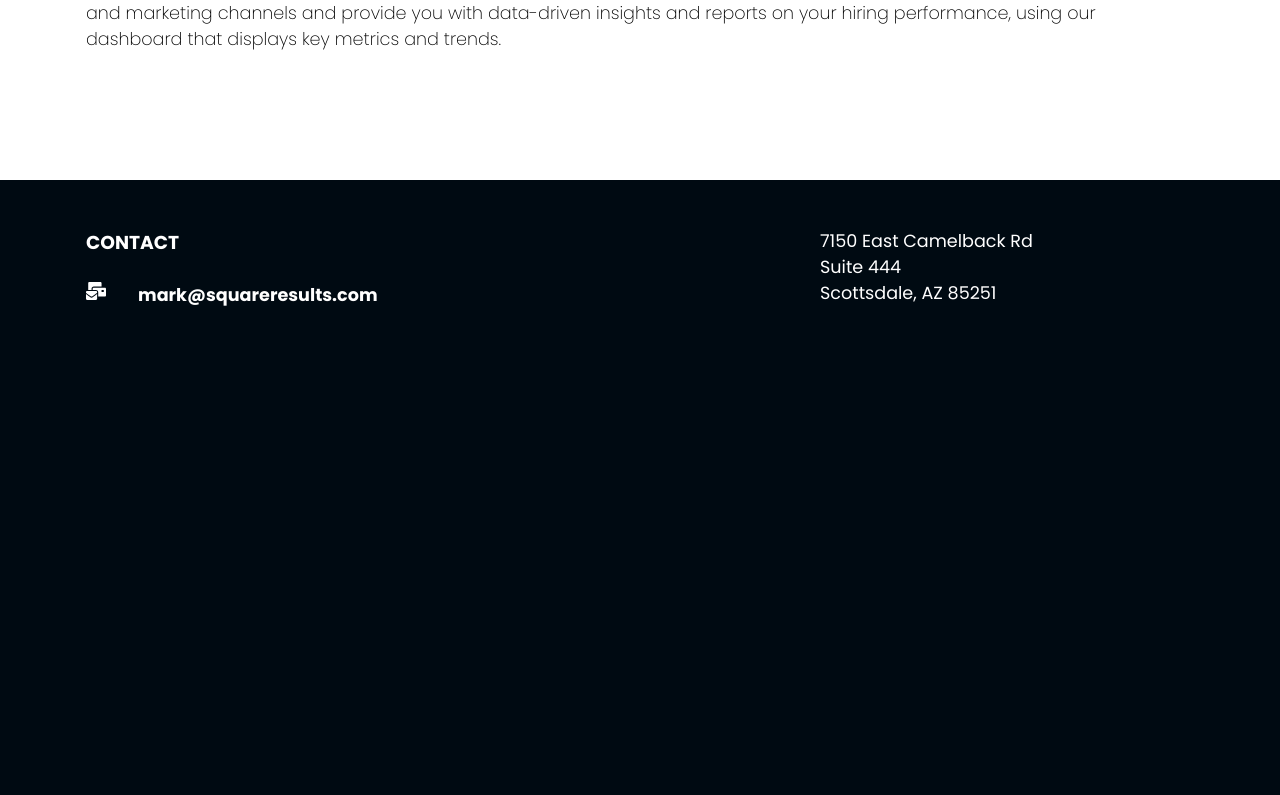
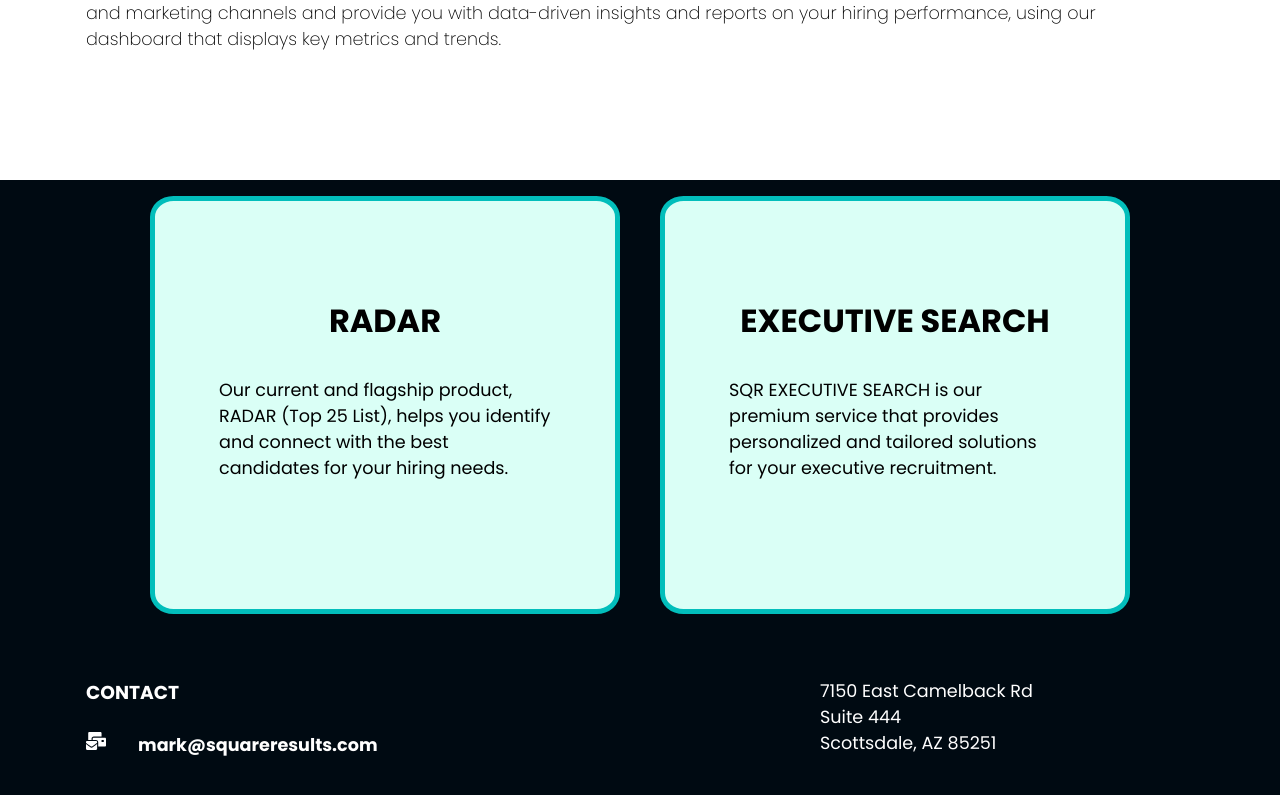
Before and after one commit to MMdevworks/sr-web, a React (Create React App) app: page / in a window 1280 px wide. Shown: the part 1671-2466 px from the top of the page. Before the commit the page ends 2038 px from the top, so only its background shows below. Built offline with nearby package versions, Linux system fonts and the light colour scheme.

Commit message:
product primary and secondary

```diff
--- /dev/null
+++ b/src/components/Product.js
@@ -0,0 +1,17 @@
+import React from 'react';
+import "./ProductStyles.css";
+// import p1 from "../assets/p1.png";
+import { NavLink } from 'react-router-dom';
+
+const Product = (props) => {
+  return (
+            <div className='product-card'>
+                <h2 className='product-title'>{props.title}</h2>
+                <div className='product-details'>
+                    <p>{props.details}</p>
+                </div>
+            </div>
+  )
+}
+
+export default Product
--- /dev/null
+++ b/src/components/ProductData.js
@@ -0,0 +1,20 @@
+
+
+
+const ProductData = [
+    {
+
+        title: "RADAR",
+        details: "Our current and flagship product, RADAR (Top 25 List), helps you identify and connect with the best candidates for your hiring needs.",
+        view: "source if any"
+    },
+    {
+
+        title: "EXECUTIVE SEARCH",
+        details: "SQR EXECUTIVE SEARCH is our premium service that provides personalized and tailored solutions for your executive recruitment.",
+        view: "source if any"
+    },
+
+]
+
+export default ProductData;
--- /dev/null
+++ b/src/components/ProductMap.js
@@ -0,0 +1,26 @@
+import React from 'react';
+import "./ProductStyles.css";
+import Product from './Product';
+import ProductData from './ProductData';
+
+const ProductMap = () => {
+  return (
+    <div className='work-container'>
+        {/* <h1 className='product-heading'>Products</h1> */}
+        <div className='product-container'>
+          {ProductData.map((value,index) => {
+            return (
+              <Product
+              key={index}
+              title={value.title}
+              details={value.details}
+              view={value.view}
+              />
+            );
+            })}
+        </div>
+    </div>
+  )
+}
+
+export default ProductMap
--- /dev/null
+++ b/src/components/ProductStyles.css
@@ -0,0 +1,53 @@
+.product-heading {
+    text-align: center;
+    padding: 4rem 0 2rem 0;
+}
+
+.product-container {
+    max-width: 1140px;
+    margin: auto;
+    display: grid;
+    grid-template-columns: repeat(2, 1fr);
+    grid-gap: 40px;
+    padding: 1rem 5rem;
+}
+
+.product-card {
+    background: rgb(218, 255, 246);
+    border: 5px solid rgb(2, 190, 187);
+    border-radius: 5%;
+    padding: 5rem 1rem;
+}
+
+/* .product-card img {
+    width: 100%;
+} */
+
+.product-title {
+    text-align: center;
+    font-size: 2rem;
+    color: rgb(0, 0, 0);
+    padding: 1rem 0;
+}
+
+.product-details p {
+    /* padding-bottom: 1rem; */
+    color: black;
+    font-size: 1.1rem;
+    /* text-align: justify; */
+    padding: 1rem 3rem 3rem 3rem;
+}
+
+/* .product-btns {
+    display: flex;
+    justify-content: space-between;
+    padding: 0.5rem 0;
+} */
+
+@media screen and (max-width:740px) {
+    .product-container {
+        max-width: 90%;
+        margin: auto;
+        grid-template-columns: 1fr;
+    }
+}
--- a/src/routes/Home.js
+++ b/src/routes/Home.js
@@ -3,6 +3,7 @@ import Navbar from "../components/Navbar";
 import HeroImg from "../components/HeroImg";
 import About from "../components/About";
 import Services from "../components/Services";
+import ProductMap from "../components/ProductMap";
 import Footer from "../components/Footer";
 
 const Home = () => {
@@ -12,6 +13,7 @@ const Home = () => {
       <HeroImg />
       <About />
       <Services />
+      <ProductMap />
       <Footer />
     </div>
   )
```
Also changed, not shown: src/components/ProductSecondary.js (added), src/components/ProductSecondaryData.js (added), src/components/ProductSecondaryMap.js (added), src/components/ProductSecondaryStyles.css (added).
